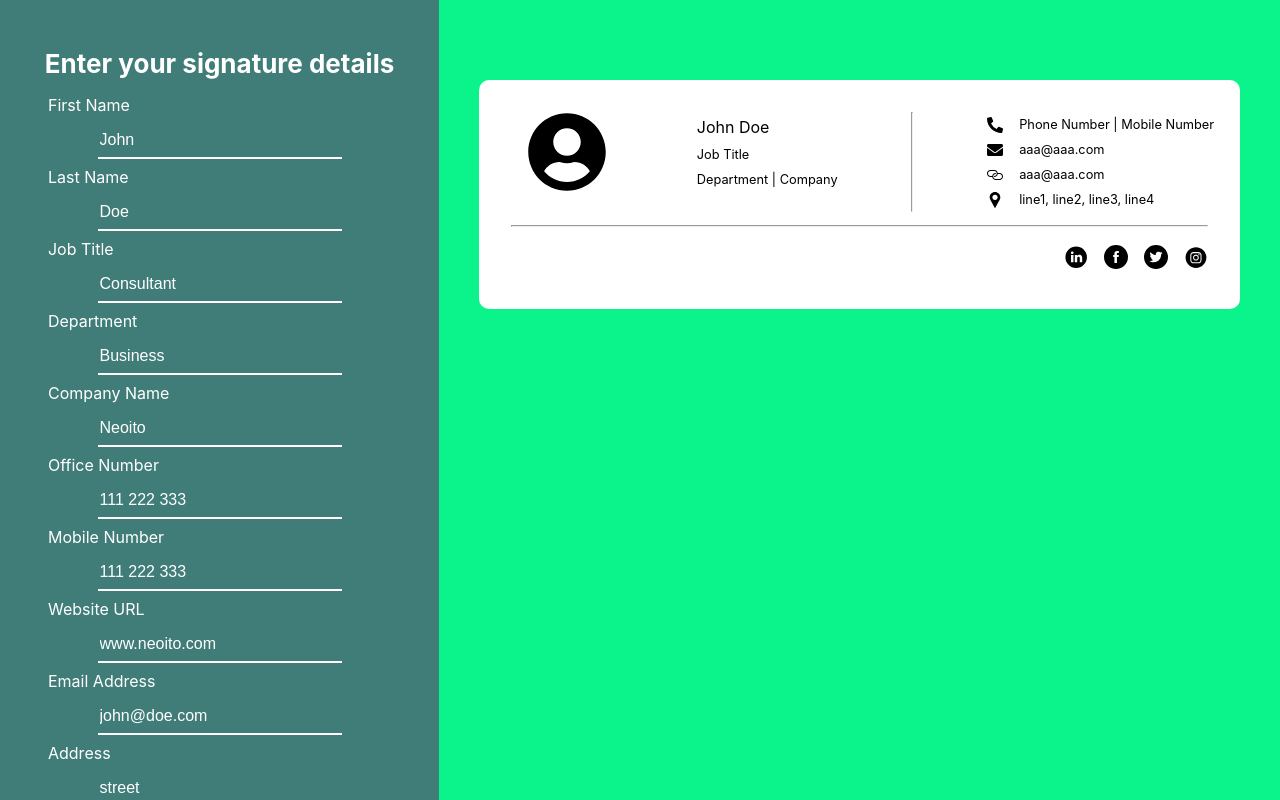
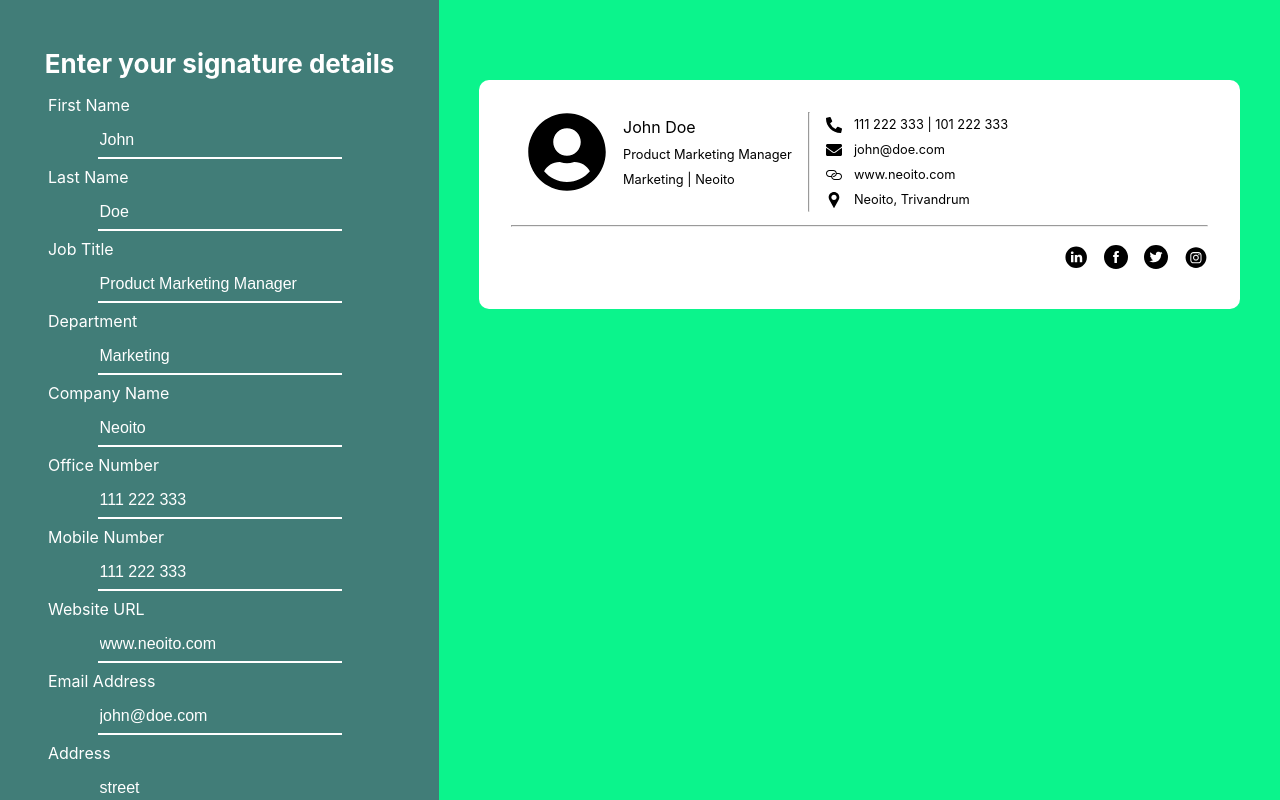
Before and after one commit to akhilalekha/email-signature, a React (Create React App) app: page / in a window 1280 px wide. Shown: the top 800 px of the page. Built offline with nearby package versions, Linux system fonts and the light colour scheme.

Commit message:
modify default values in form and template1

```diff
--- a/src/Form.jsx
+++ b/src/Form.jsx
@@ -8,8 +8,8 @@ function Form() {
 		defaultValues: {
 			firstName: "John",
 			lastName: "Doe",
-			jobTitle: "Consultant",
-			department: "Business",
+			jobTitle: "Product Marketing Manager",
+			department: "Marketing",
 			companyName: "Neoito",
 			phoneNum: "111 222 333",
 			mobileNum: "111 222 333",
--- a/src/Template1.jsx
+++ b/src/Template1.jsx
@@ -18,22 +18,19 @@ function Template1() {
 					<img className="profile-img" src={profileImg} alt="profile" />
 					<div className="basic-details">
 						<p className="fullname">John Doe</p>
-						<p>Job Title</p>
-						<p>Department | Company</p>
+						<p>Product Marketing Manager</p>
+						<p>Marketing | Neoito</p>
 					</div>
 					<hr className="vr" />
 					<div className="contact-details">
 						<img className="contact-icon" src={phone} alt="phone icon" />
-						<p>Phone Number | Mobile Number</p>
-
+						<p>111 222 333 | 101 222 333</p>
 						<img className="contact-icon" src={mail} alt="mail icon" />
-						<a href="aaa@aaa.com">aaa@aaa.com</a>
-
+						<a href="john@doe.com">john@doe.com</a>
 						<img className="contact-icon" src={link} alt="url icon" />
-						<a href="aaa@aaa.com">aaa@aaa.com</a>
-
+						<a href="www.neoito.com">www.neoito.com</a>
 						<img className="contact-icon" src={pin} alt="location icon" />
-						<p>line1, line2, line3, line4</p>
+						<p>Neoito, Trivandrum</p>
 					</div>
 				</div>
 
--- a/src/form.css
+++ b/src/form.css
@@ -1,5 +1,4 @@
 .form-container {
-	/* background-color: #33475b; */
 	background-color: #417d78;
 	color: #fff;
 }
--- a/src/template1.css
+++ b/src/template1.css
@@ -11,7 +11,6 @@
 
 .details {
 	display: flex;
-	justify-content: space-between;
 }
 .profile-img {
 	height: 5rem;
@@ -62,5 +61,5 @@ a {
 }
 
 .vr {
-	margin: 0;
+	margin: 0 1rem;
 }
```
